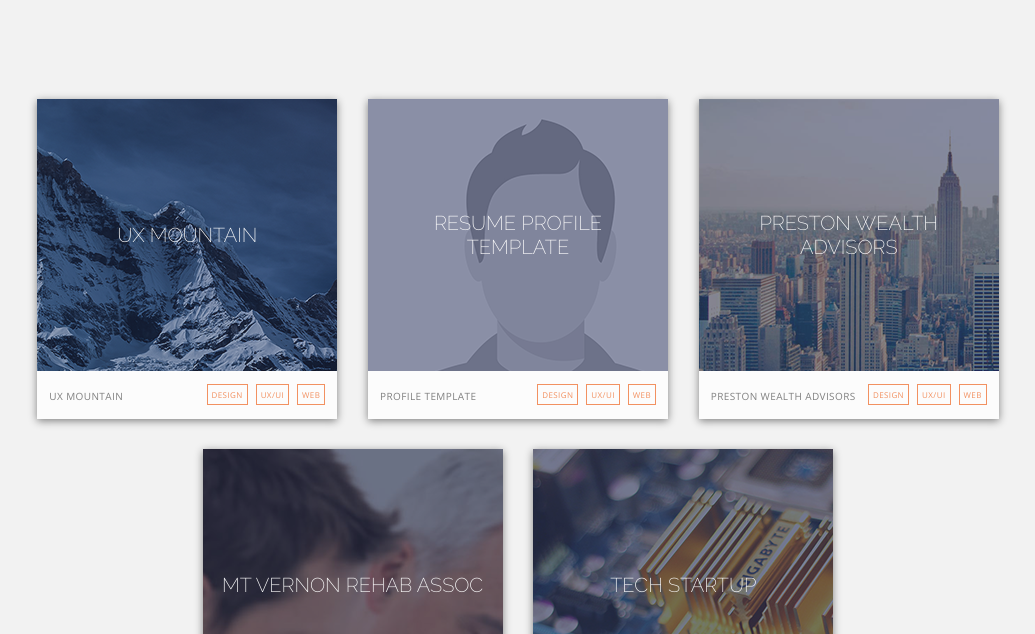
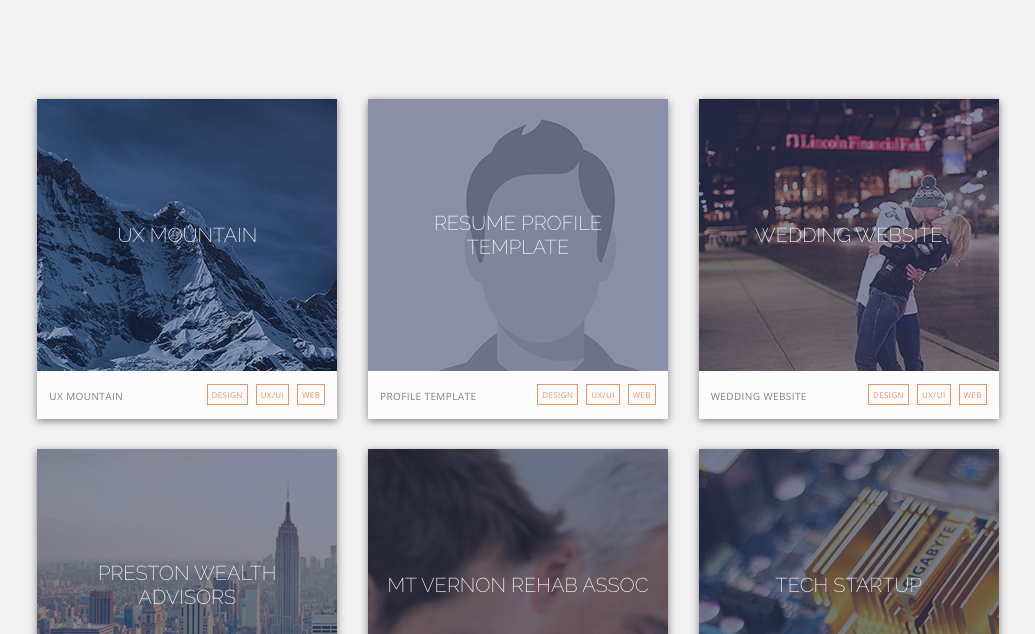
Before and after one commit to RPJpeg/rpjpeg, a plain HTML site: page index.html in a window 1280 px wide. Shown: the part 724-1358 px from the top of the page, without its empty margins (122-1157 px from the left). Drawn offline with nearby package versions, Linux system fonts and the light colour scheme.

Commit message:
update with wedding site

```diff
--- a/index.html
+++ b/index.html
@@ -77,6 +77,20 @@
             </div>
           </div>
         </a>
+        <a href="sites/scott-kelly-wedding/index.html" alt="RPJpeg.com Wedding Website" title="RPJpeg.com Wedding Website" target="_blank">
+          <div class="box">
+            <div class="box-top box3">
+              <h4>WEDDING WEBSITE</h4>
+            </div>
+            <div class="box-footer">
+              <p class="box-title">WEDDING WEBSITE</p>
+              <p class="project-tag">WEB</p>
+              <p class="project-tag">UX/UI</p>
+              <p class="project-tag">DESIGN</p>
+            </div>
+          </div>
+        </a>
+
         <a href="http://www.prestonwealthadvisors.com/" alt="RPJpeg.com Preston Wealth Advisors" title="RPJpeg.com Preston Wealth Advisors" target="_blank">
           <div class="box">
             <div class="box-top box4">
@@ -116,6 +130,7 @@
             </div>
           </div>
         </a>
+
       </div>
 
     </div>
```
